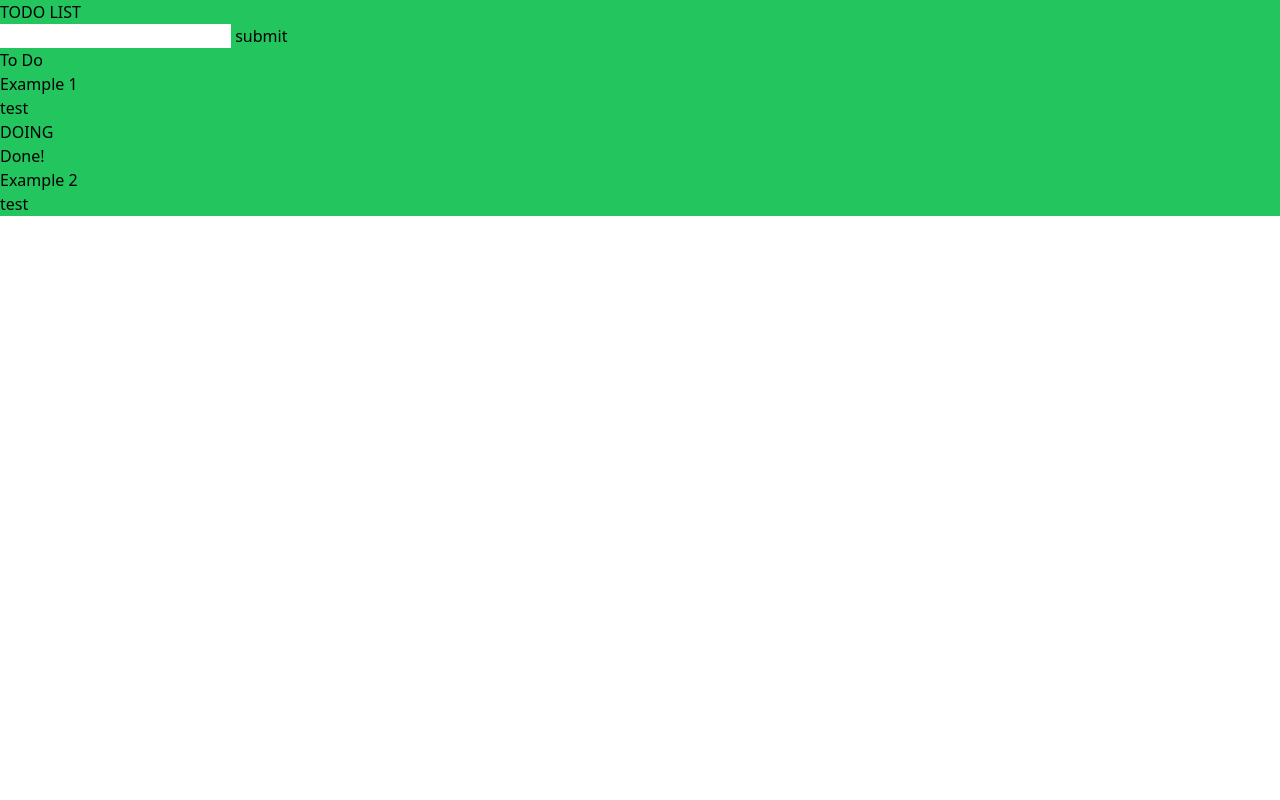
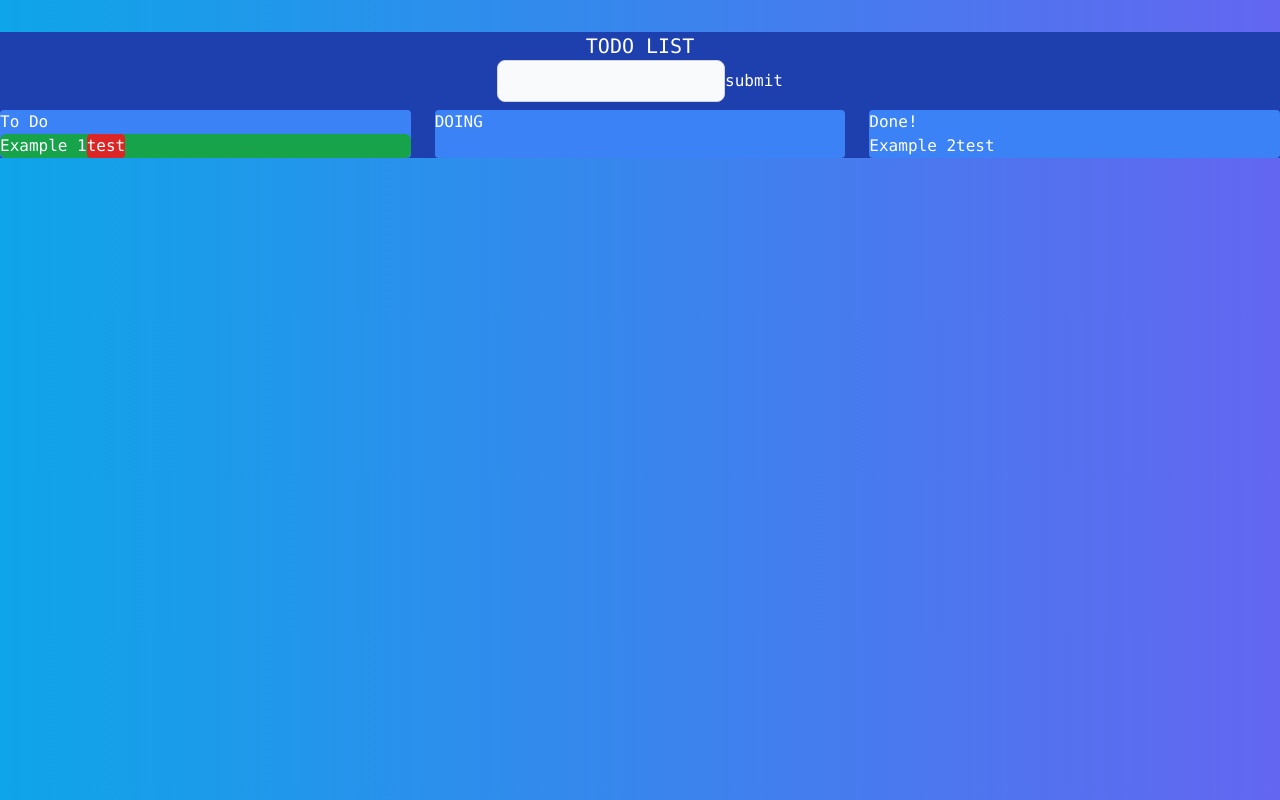
Before and after one commit to Itsprime/todolist, a website: page dist/index.html in a window 1280 px wide. Drawn offline with Linux system fonts and the light colour scheme.

Commit message:
working on css

```diff
--- a/dist/index.html
+++ b/dist/index.html
@@ -2,6 +2,7 @@
 <html lang="en">
 
 <head>
+    <!-- npm run dev -->
     <meta charset="UTF-8">
     <meta name="viewport" content="width=device-width, initial-scale=1.0">
     <link rel="stylesheet" href="output.css">
@@ -9,31 +10,30 @@
     <title>Todo List</title>
 </head>
 
-<body >
-    <!-- <h1 class="bg-green-600">hello Tailwind</h1> -->
-    <div class="container md  bg-green-500">
-        <h2 class="title">TODO LIST</h2>
-        <form class="form" id="formlist">
-            <input type="text" class="input" id="text-input">
+<body class="font-mono text-white bg-gradient-to-r from-sky-500 to-indigo-500">
+    <div class="flex-row container mx-auto bg-blue-800 mt-8">
+        <h2 class="title flex justify-center text-xl">TODO LIST</h2>
+        <form class="form  flex justify-center" id="formlist">
+            <input type="text" class="input block p-2 text-gray-900 border border-gray-300 rounded-lg bg-gray-50 sm:text-md focus:ring-blue-500 focus:border-blue-500 dark:bg-gray-700 dark:border-gray-600 dark:placeholder-gray-400 dark:text-white dark:focus:ring-blue-500 dark:focus:border-blue-500" id="text-input">
             <button class="submit" id="submit-button" value="Submit">submit</button>
         </form>
-        <div id="todolist" class="todo-list">
-            <div class="container" id="todo">
+        <div id="todolist" class="flex columns-3 gap-x-2 justify-center mt-2 space-x-4">
+            <div class="status-container flex-row basis-1/3 bg-blue-500 rounded" id="todo">
                 <h3>To Do</h3>
-                    <div class="wrapperDiv" draggable="true">
-                        <div class="1">Example 1</div>
-                        <button>test</button>
+                    <div class="wrapperDiv bg-green-600 rounded-md flex cursor-move" draggable="true">
+                        <div class="1 ">Example 1</div>
+                        <button class="bg-red-600 rounded">test</button>
                     </div>
             </div>
 
-            <div class="container" id="doing">
+            <div class="status-container flex-row basis-1/3 bg-blue-500 rounded" id="doing">
                 <h3>DOING</h3>
 
             </div>
 
-            <div class="container" id="done">
+            <div class="status-container flex-row basis-1/3 bg-blue-500 rounded" id="done">
                 <h3>Done! </h3>
-                    <div class="wrapperDiv" draggable="true">
+                    <div class="wrapperDiv flex" draggable="true">
                         <div class="1">Example 2</div>
                         <button>test</button>
                     </div>
--- a/dist/script.js
+++ b/dist/script.js
@@ -20,8 +20,9 @@ for (i = 0; i < example_todos1.length; i++) {
 function createTODO(amount) {
     var createWrapperDiv = document.createElement("div");
     createWrapperDiv.setAttribute(`id`, `${amount}`)
-    createWrapperDiv.setAttribute(`class`, `wrapperDiv`)
+    createWrapperDiv.setAttribute(`class`, `wrapperDiv bg-red-200 rounded-md flex cursor-move`)
     createWrapperDiv.setAttribute(`draggable`, `true`)
+    //createWrapperDiv.setAttribute(`class`, `bg-slate-500 rounded-md flex`)
     LIST.appendChild(createWrapperDiv)
     // ^Creates the main wrapper div
 
@@ -60,8 +61,10 @@ function registerDraggable(draggable) {
     })
 }
 
-let containers = document.querySelectorAll('.container');
+let containers = document.querySelectorAll('.status-container');
 
+
+//Bug: When no div is inside a container, it returns null
 containers.forEach(container => {
     container.addEventListener('dragover', e => {
         e.preventDefault()
```
Also changed, not shown: dist/output.css.
